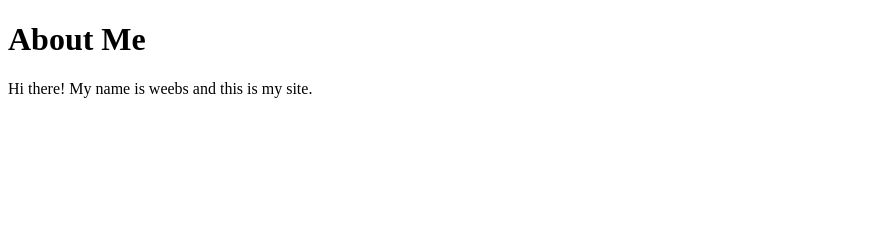
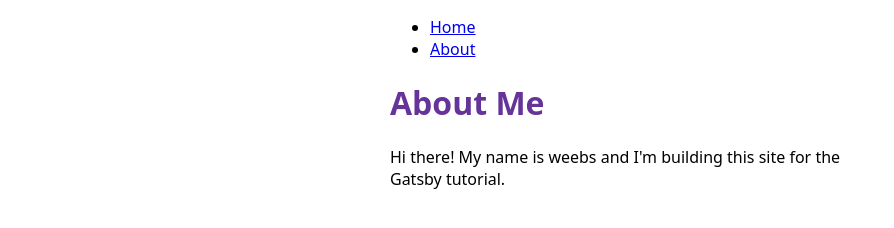
Before and after one commit to weebs11/gatsby-tutorial, a Gatsby site: page /about in a window 1280 px wide. Shown: the whole page, without its empty margins (0-894 px from the left). Built offline with nearby package versions, Linux system fonts and the light colour scheme; Gatsby itself is replaced by a stand-in of ours.

Commit message:
commit all changes for tutorial part 2

```diff
--- a/src/pages/about.js
+++ b/src/pages/about.js
@@ -1,11 +1,14 @@
 import * as React from 'react';
+import Layout from '../components/layout';
 
 const AboutPage = () => {
   return (
-    <main>
-      <h1>About Me</h1>
-      <p>Hi there! My name is weebs and this is my site.</p>
-    </main>
+    <Layout pageTitle='About Me'>
+      <p>
+        Hi there! My name is weebs and I'm building this site for the Gatsby
+        tutorial.
+      </p>
+    </Layout>
   );
 };
 
```
Also changed, not shown: src/pages/index.js (+4 -5 lines).
